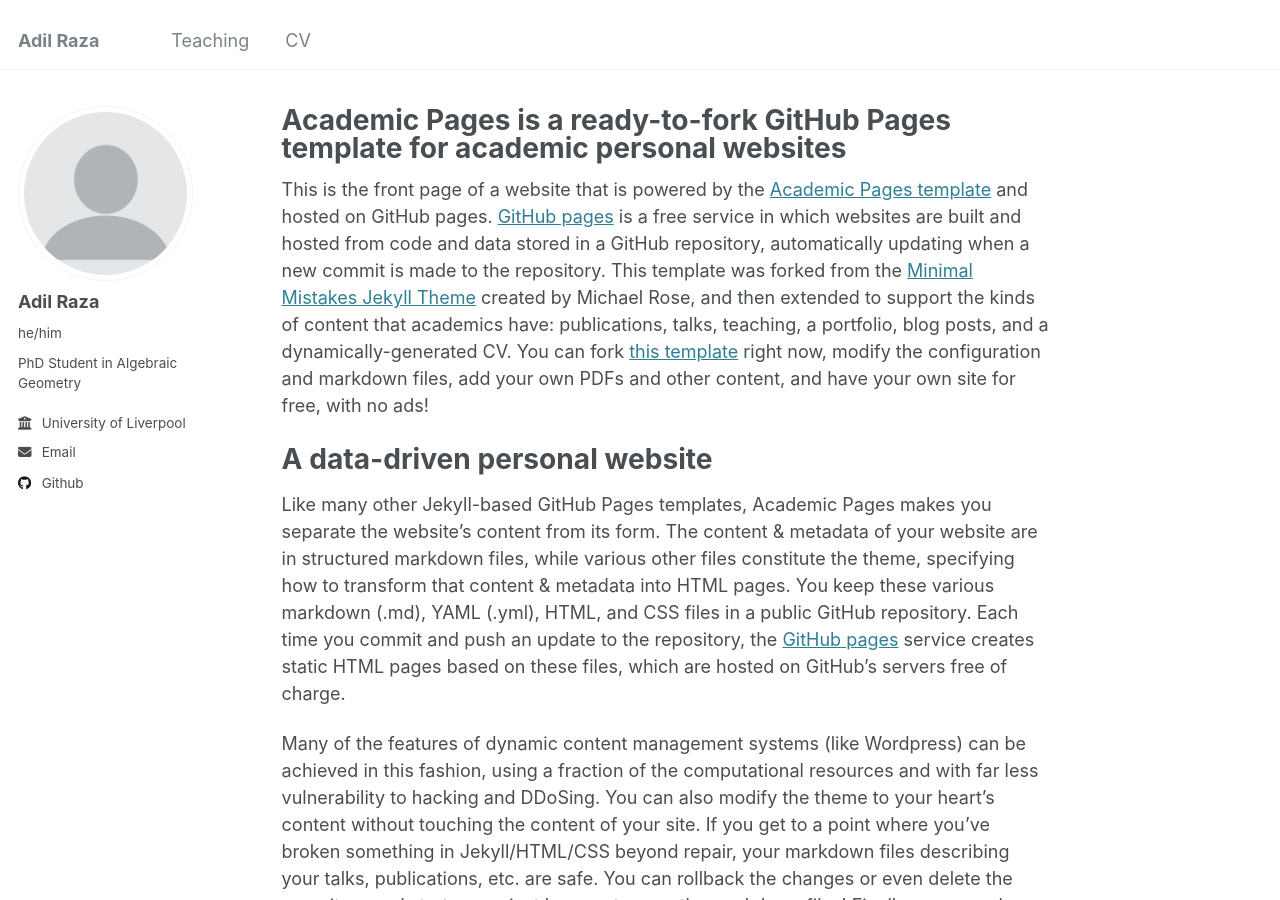
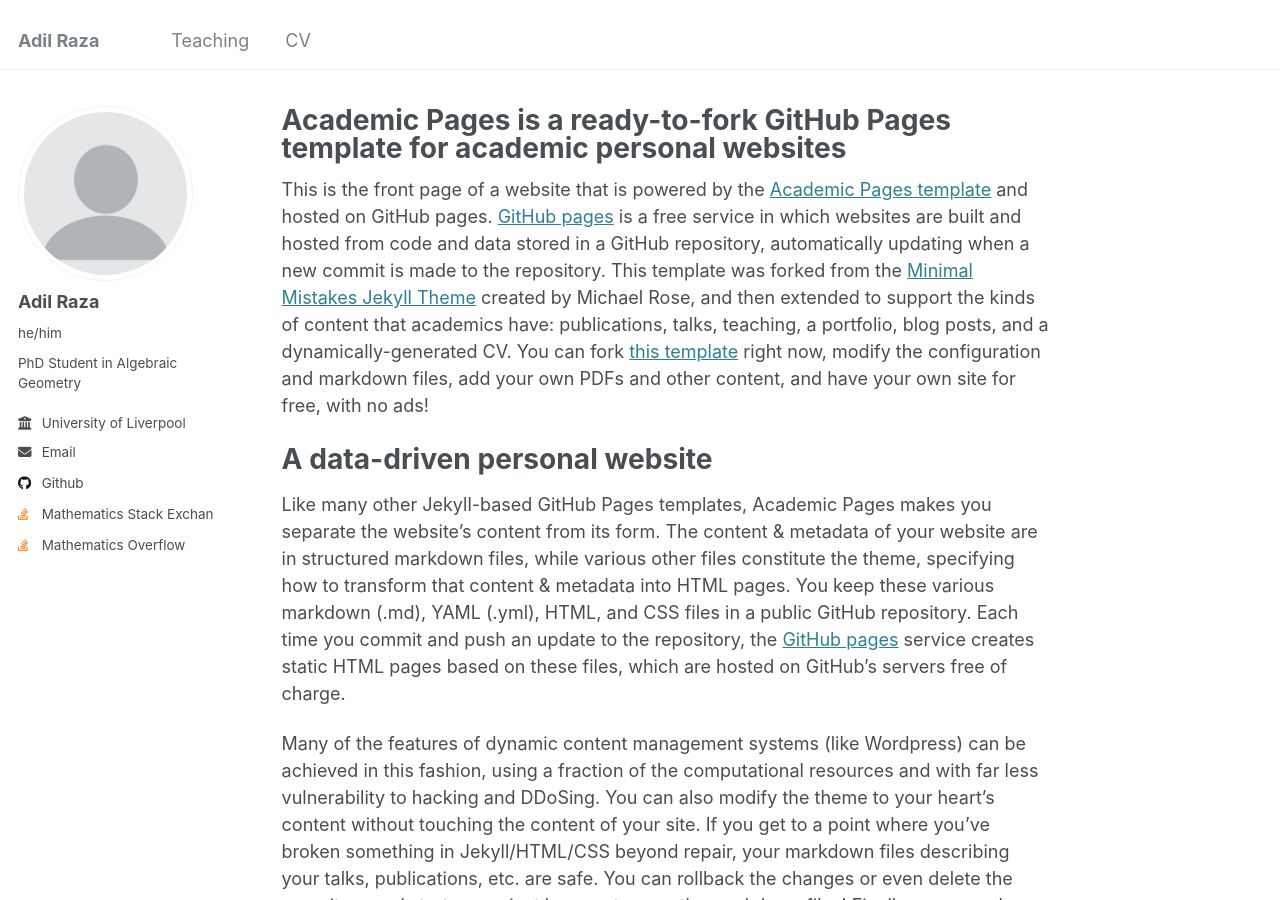
Before and after one commit to ARazaMaths/arazamaths.github.io, a Jekyll site: the page built from _pages/about.md, in a window 1280 px wide and 900 px high. Built offline with Jekyll 4.4.1, drawn with Linux system fonts in a browser that asks for light colours.

Commit message:
added mathse and overflow

```diff
--- a/_config.yml
+++ b/_config.yml
@@ -47,6 +47,8 @@ author:
   github           : "arazamaths"
   kaggle           : # Username
   stackoverflow    : # User number or user number and name (i.e., use "1" or "1/jeff-atwood")
+  mathSE           : "1046785/adil-raza"
+  mathoverflow     : "501497/adil-raza"
 
   # Social media
   bluesky          : # Replace this with you Bluesky username
--- a/_includes/author-profile.html
+++ b/_includes/author-profile.html
@@ -82,6 +82,12 @@
       {% if author.stackoverflow %}
         <li><a href="https://www.stackoverflow.com/users/{{ author.stackoverflow }}"><i class="fab fa-fw fa-stack-overflow icon-pad-right" aria-hidden="true"></i>Stackoverflow</a></li>
       {% endif %}
+      {% if author.mathSE %}
+        <li><a href="https://math.stackexchange.com/users/{{ author.mathSE }}"><i class="fab fa-fw fa-stack-overflow icon-pad-right" aria-hidden="true"></i>Mathematics Stack Exchange</a></li>
+      {% endif %}
+      {% if author.mathoverflow %}
+        <li><a href="https://www.mathoverflow.com/users/{{ author.mathoverflow }}"><i class="fab fa-fw fa-stack-overflow icon-pad-right" aria-hidden="true"></i>Mathematics Overflow</a></li>
+      {% endif %}
 
       <!-- Font Awesome icons / Social media -->
       {% if author.bluesky %}
```
